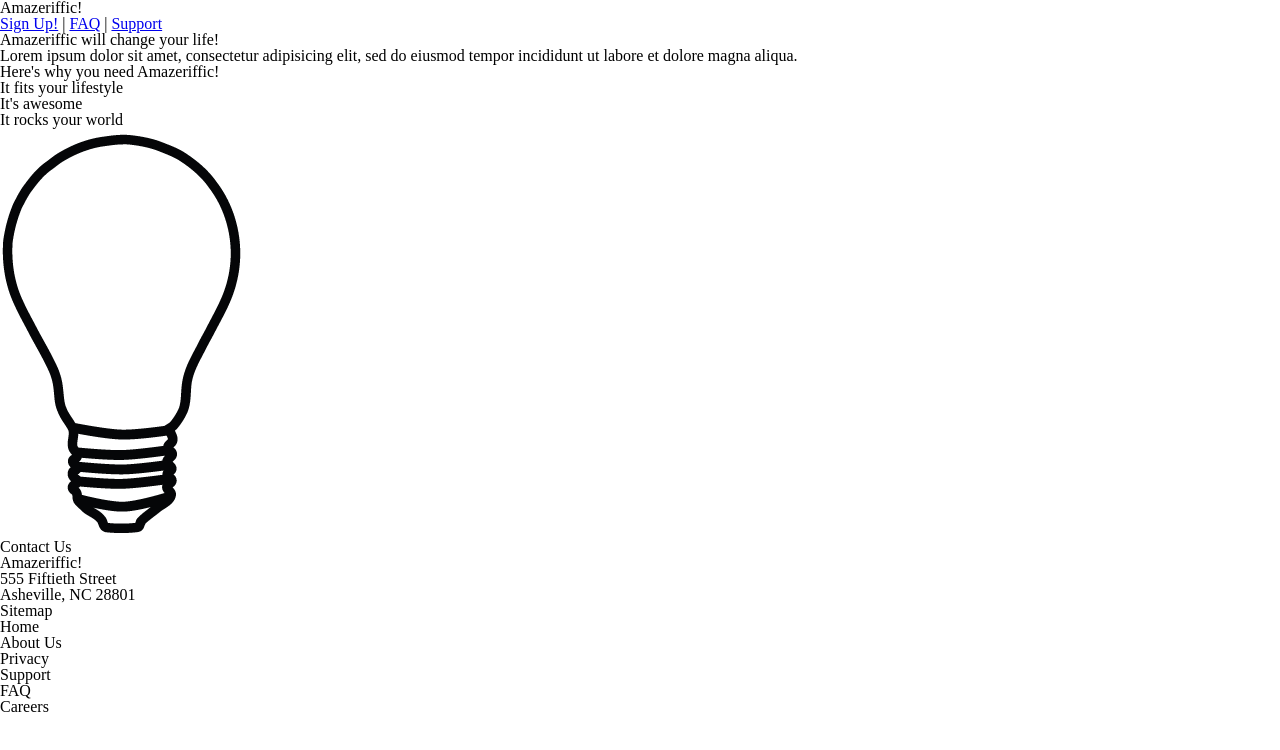
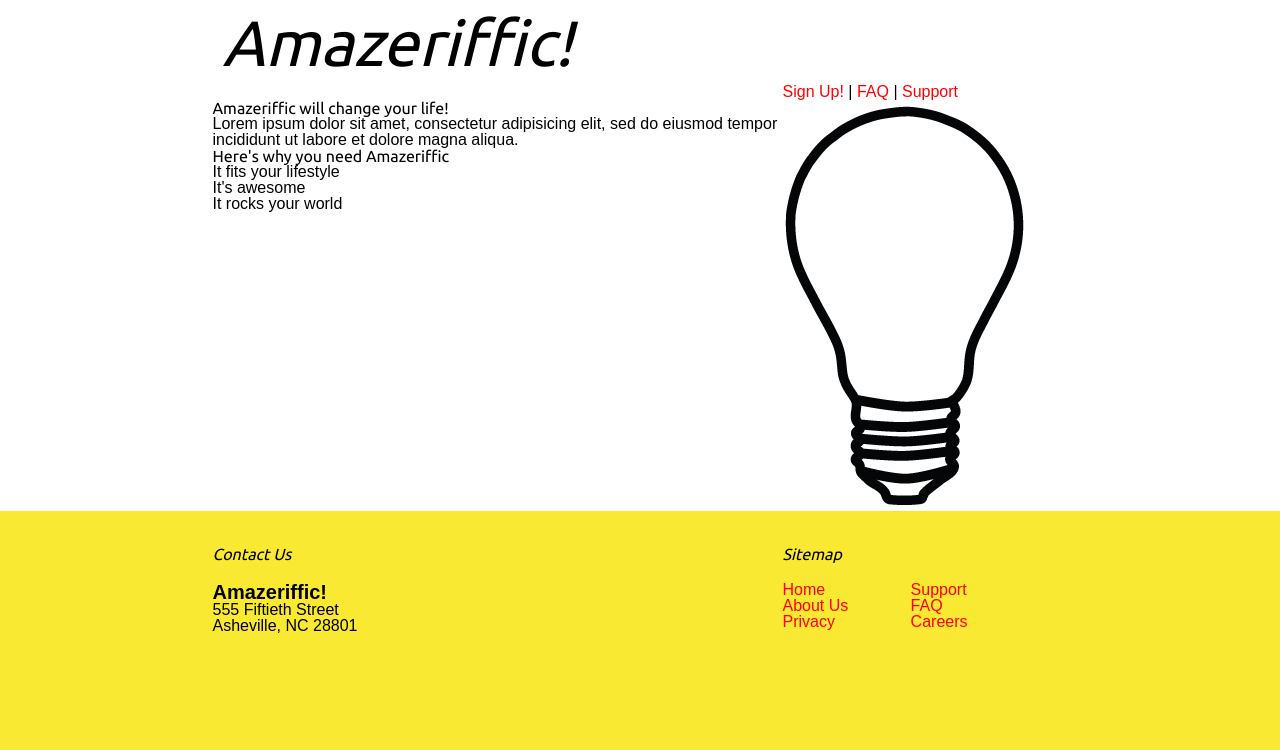
Before and after one commit to Crateros/Amazeriffic-Web-App-Dev-Practice-, a plain HTML site: page index.html in a window 1280 px wide. Drawn offline with Linux system fonts and the light colour scheme; a web font is replaced by a local one.

Commit message:
Added CSS styling

```diff
--- a/css/style.css
+++ b/css/style.css
@@ -0,0 +1,107 @@
+body {
+    background: #f9e933;
+    font-family: 'Droid Sans', sans-serif;
+    font-size: 100%;
+}
+
+header, main, footer {
+    min-width: 855px;
+}
+
+header .container, main .container, footer .container {
+    max-width: 855px;
+    margin: auto;
+}
+
+header {
+    background: white;
+    overflow: auto;
+}
+
+h1 {
+    font-family: 'Ubuntu', sans-serif;
+    float: left;
+    width: 570px;
+    font-size: 400%;
+    font-style: italic;
+    margin: 10px;
+}
+
+h2 {
+    font-family: 'Ubuntu', sans-serif;
+}
+
+h3 {
+    font-family: 'Ubuntu', sans-serif;
+}
+
+h4 {
+    font-family: 'Ubuntu', sans-serif;
+}
+
+h5 {
+  font-family: 'Ubuntu', sans-serif;
+  font-style: italic;
+  font-weight: lighter;
+  margin-bottom: 20px;
+}
+
+header nav {
+    float: right;
+    width: 285px;
+}
+
+main {
+    background: white;
+    overflow: auto;
+}
+
+main .left {
+    float: left;
+    width: 570px;
+}
+
+main .right {
+    float: right;
+    width: 285px;
+}
+
+img {
+  size: 80%;
+}
+
+footer .left {
+    float: left;
+    width: 570px;
+    margin-top: 35px;
+}
+
+footer .sitemap {
+    float: right;
+    width: 285px;
+    margin-top: 35px;
+}
+
+footer .sub-left {
+  float: left;
+}
+
+footer .sub-right {
+  float: right;
+  position: relative;
+  margin-right: 100px;
+}
+
+footer p:first-of-type {
+  font-weight: bolder;
+  font-size: 125%;
+}
+
+a {
+  text-decoration: none;
+  color: red;
+}
+
+a:hover {
+  text-decoration: underline;
+}
--- a/index.html
+++ b/index.html
@@ -1,64 +1,74 @@
-<!DOCTYPE html>
+<!doctype html>
 <html>
 
 <head>
-    <meta charset="utf-8">
     <title>Amazeriffic</title>
-    <link rel="stylesheet" type="text/css" href="css/reset.css">
-    <link rel="stylesheet" type="text/css" href="css/style.css">
+    <link href="css/reset.css" rel="stylesheet" type="text/css">
+    <link href="css/style.css" rel="stylesheet" type="text/css">
+    <link href="https://fonts.googleapis.com/css?family=Ubuntu" rel="stylesheet">
+    <link href="https://fonts.googleapis.com/css?family=Droid+Sans" rel="stylesheet">
+
 </head>
 
 <body>
-
     <header>
+        <div class="container">
             <h1>Amazeriffic!</h1>
             <nav>
-        <a href="signup.html">Sign Up!</a> |
-        <a href="faq.html">FAQ</a> |
-        <a href="support.html">Support</a>
+                <a href="#">Sign Up!</a> |
+                <a href="#">FAQ</a> |
+                <a href="#">Support</a>
             </nav>
+        </div>
     </header>
 
     <main>
-
-    <div>
-
+        <div class="container">
+            <div class="left">
                 <h2>Amazeriffic will change your life!</h2>
                 <p>Lorem ipsum dolor sit amet, consectetur adipisicing elit, sed do eiusmod tempor incididunt ut labore et dolore magna aliqua.</p>
 
-      <h3>Here's why you need Amazeriffic!</h3>
+                <h3>Here's why you need Amazeriffic</h3>
                 <ul>
                     <li>It fits your lifestyle</li>
                     <li>It's awesome</li>
                     <li>It rocks your world</li>
                 </ul>
+            </div>
 
-      <img src="images/lightbulb.png" alt="lightbulb">
-
+            <div class="right">
+                <img src="images/lightbulb.png">
+            </div>
         </div>
     </main>
 
     <footer>
+        <div class="container">
+            <div class="left">
                 <div class="contact">
                     <h5>Contact Us</h5>
                     <p>Amazeriffic!</p>
                     <p>555 Fiftieth Street</p>
                     <p>Asheville, NC 28801</p>
                 </div>
-
+            </div>
             <div class="sitemap">
                 <h5>Sitemap</h5>
                 <ul>
-      <li><a href="#"></a>Home</li>
-      <li><a href="#"></a>About Us</li>
-      <li><a href="#"></a>Privacy</li>
-      <li><a href="#"></a>Support</li>
-      <li><a href="#"></a>FAQ</li>
-      <li><a href="#"></a>Careers</li>
+                    <div class="sub-left">
+                        <li><a href="#">Home</a></li>
+                        <li><a href="#">About Us</a></li>
+                        <li><a href="#">Privacy</a></li>
+                    </div>
+                    <div class="sub-right">
+                        <li><a href="#">Support</a></li>
+                        <li><a href="#">FAQ</a></li>
+                        <li><a href="#">Careers</a></li>
+                    </div>
                 </ul>
             </div>
+        </div>
     </footer>
-
 </body>
 
 </html>
```
Lines whose indentation alone changed are shown as unchanged.
